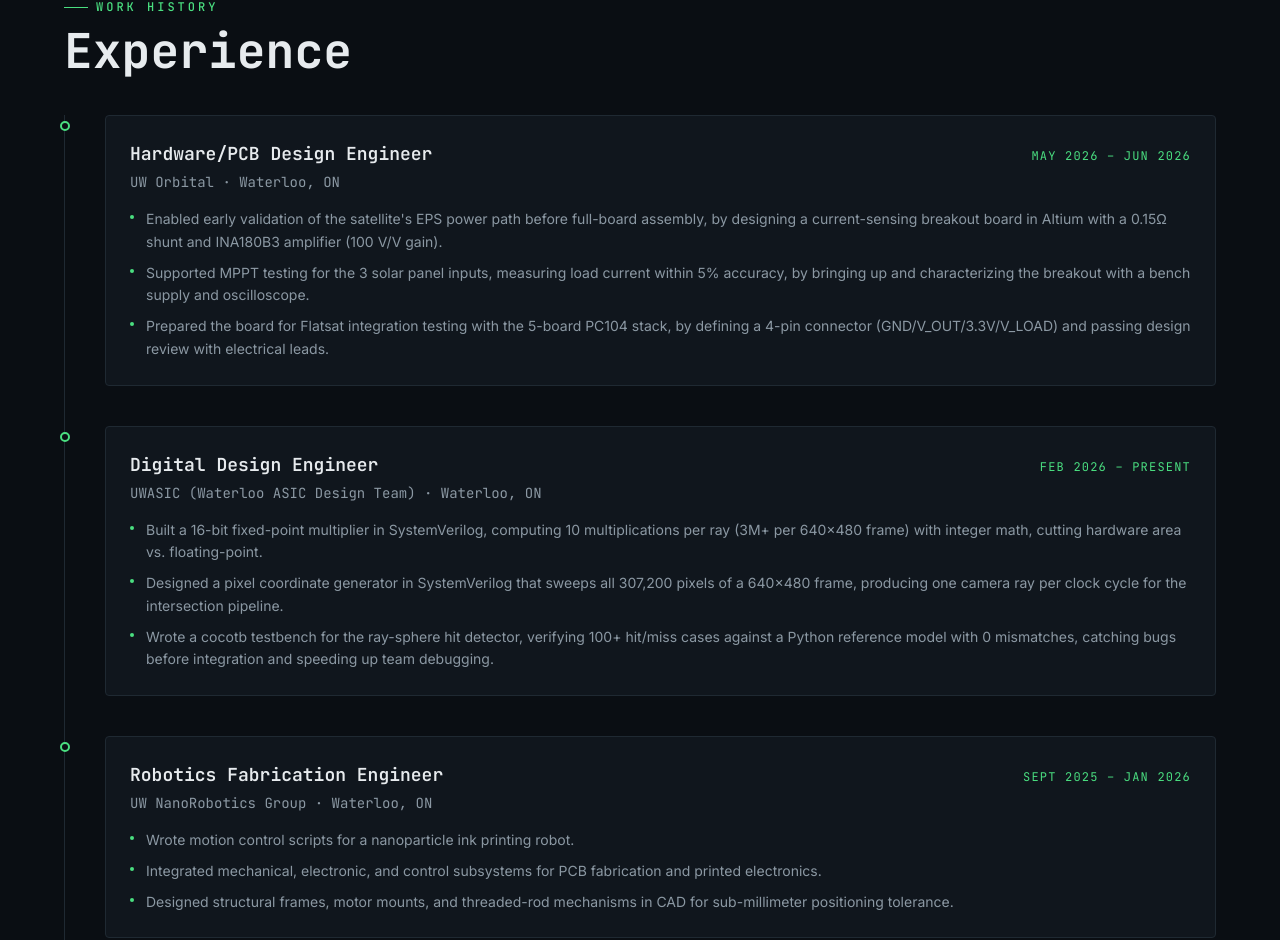
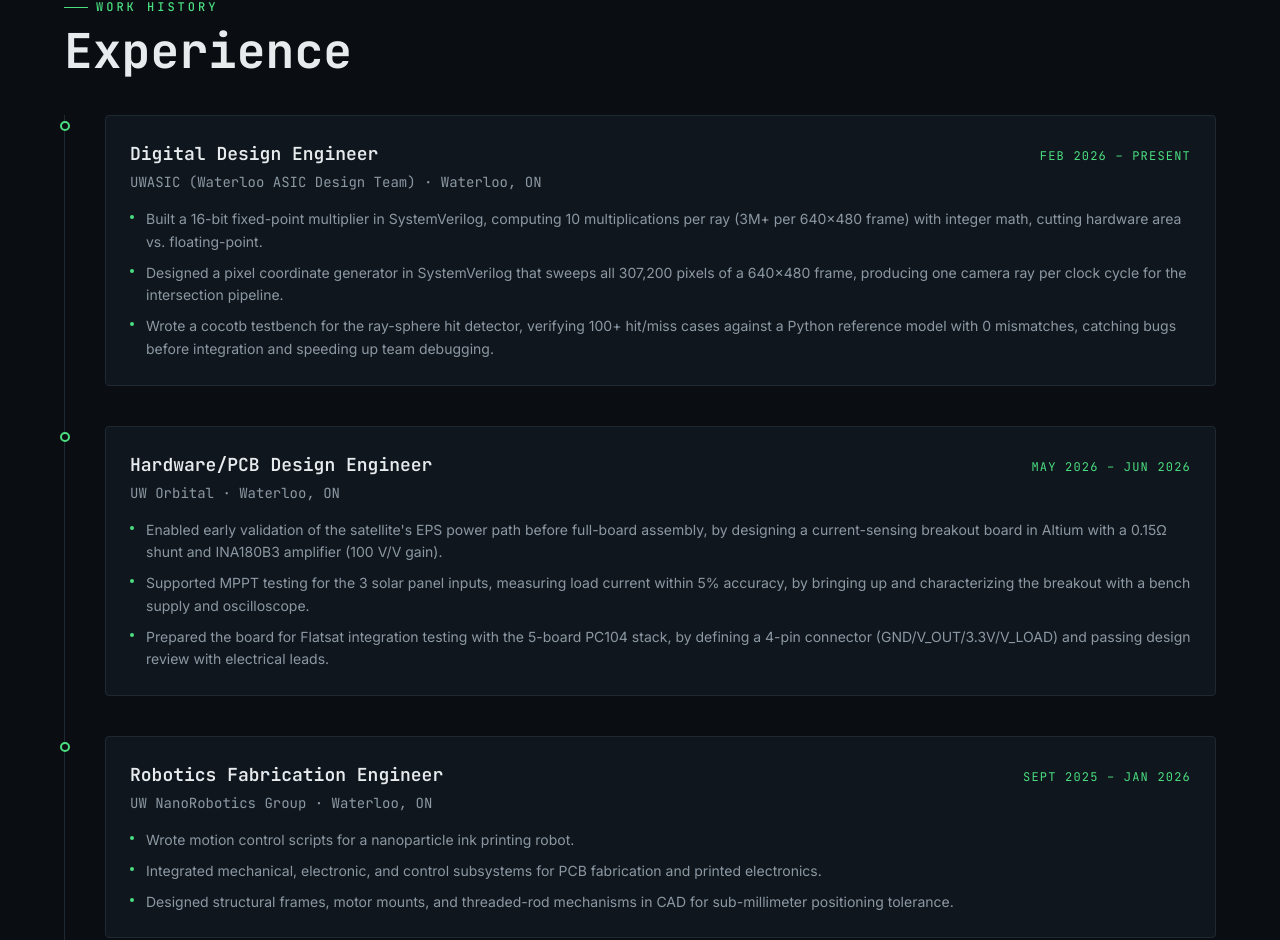
Before and after one commit to Nithipan-11/portfolio, a Next.js app: page / in a window 1280 px wide. Shown: the part 1418-2358 px from the top of the page. Built offline with nearby package versions, Linux system fonts and the light colour scheme.

Commit message:
Move UWASIC to most recent experience entry

```diff
--- a/src/data/experience.ts
+++ b/src/data/experience.ts
@@ -8,6 +8,17 @@
 
 export const EXPERIENCE: ExperienceItem[] = [
   {
+    role: "Digital Design Engineer",
+    org: "UWASIC (Waterloo ASIC Design Team)",
+    location: "Waterloo, ON",
+    period: "Feb 2026 – Present",
+    bullets: [
+      "Built a 16-bit fixed-point multiplier in SystemVerilog, computing 10 multiplications per ray (3M+ per 640×480 frame) with integer math, cutting hardware area vs. floating-point.",
+      "Designed a pixel coordinate generator in SystemVerilog that sweeps all 307,200 pixels of a 640×480 frame, producing one camera ray per clock cycle for the intersection pipeline.",
+      "Wrote a cocotb testbench for the ray-sphere hit detector, verifying 100+ hit/miss cases against a Python reference model with 0 mismatches, catching bugs before integration and speeding up team debugging.",
+    ],
+  },
+  {
     role: "Hardware/PCB Design Engineer",
     org: "UW Orbital",
     location: "Waterloo, ON",
@@ -16,17 +27,6 @@
       "Enabled early validation of the satellite's EPS power path before full-board assembly, by designing a current-sensing breakout board in Altium with a 0.15Ω shunt and INA180B3 amplifier (100 V/V gain).",
       "Supported MPPT testing for the 3 solar panel inputs, measuring load current within 5% accuracy, by bringing up and characterizing the breakout with a bench supply and oscilloscope.",
       "Prepared the board for Flatsat integration testing with the 5-board PC104 stack, by defining a 4-pin connector (GND/V_OUT/3.3V/V_LOAD) and passing design review with electrical leads.",
-    ],
-  },
-  {
-    role: "Digital Design Engineer",
-    org: "UWASIC (Waterloo ASIC Design Team)",
-    location: "Waterloo, ON",
-    period: "Feb 2026 – Present",
-    bullets: [
-      "Built a 16-bit fixed-point multiplier in SystemVerilog, computing 10 multiplications per ray (3M+ per 640×480 frame) with integer math, cutting hardware area vs. floating-point.",
-      "Designed a pixel coordinate generator in SystemVerilog that sweeps all 307,200 pixels of a 640×480 frame, producing one camera ray per clock cycle for the intersection pipeline.",
-      "Wrote a cocotb testbench for the ray-sphere hit detector, verifying 100+ hit/miss cases against a Python reference model with 0 mismatches, catching bugs before integration and speeding up team debugging.",
     ],
   },
   {
```
